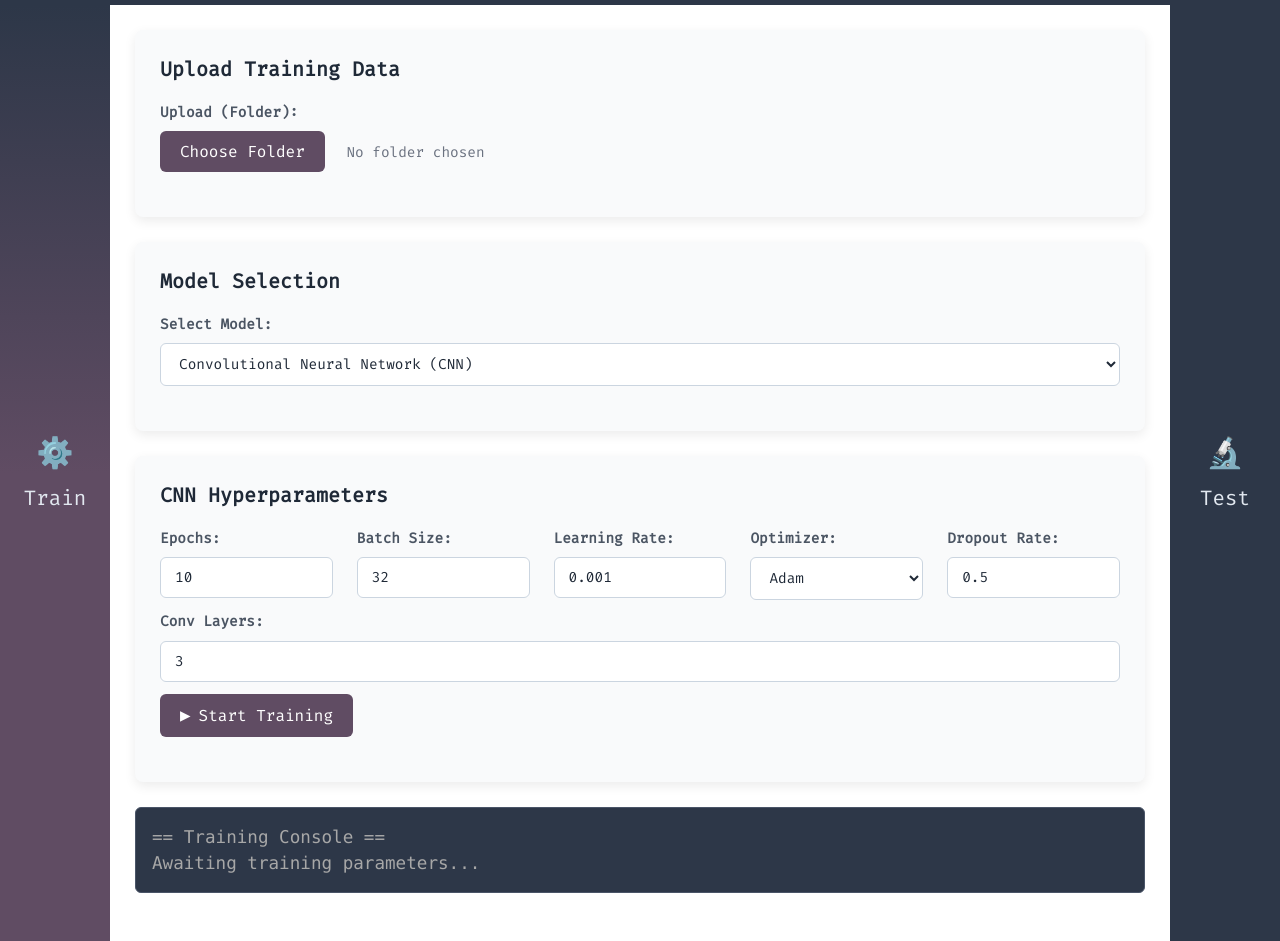
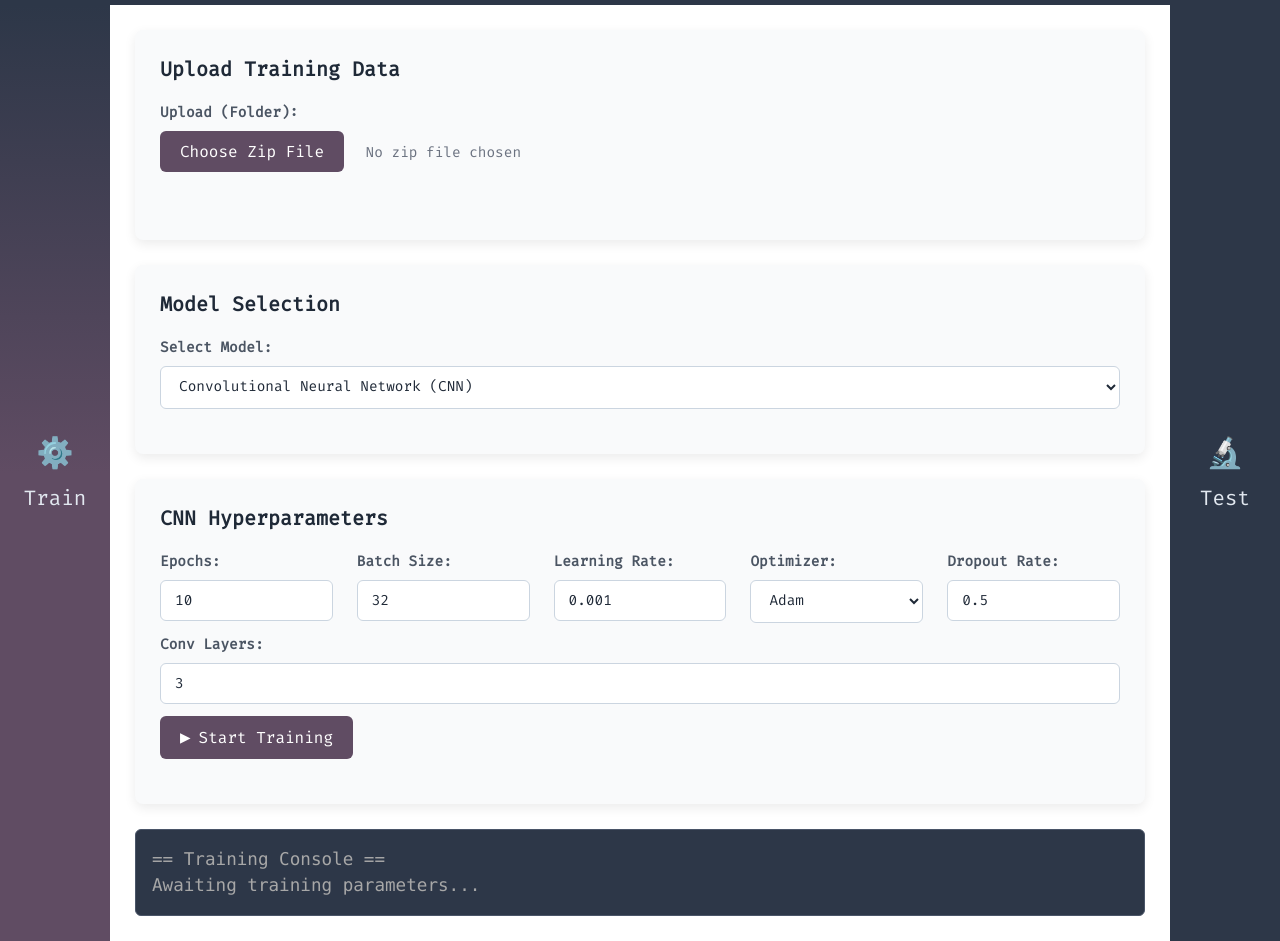
Before and after one commit to vipas189/zenklai, a Flask app: page / in a window 1280 px wide. Shown: the part 80-1021 px from the top of the page. Run offline with Flask 3, Linux system fonts and the light colour scheme.

Commit message:
UPDATE: Fixed file upload with zip

```diff
--- a/app.py
+++ b/app.py
@@ -7,7 +7,6 @@ from models.training_data import TrainingData
 
 app = Flask(__name__)
 app.config.from_object(Config)
-app.config["MAX_CONTENT_LENGTH"] = Config.MAX_CONTENT_LENGTH
 db.init_app(app)
 migrate.init_app(app, db)
 
@@ -18,8 +17,7 @@ def page_not_found(e):
 
 
 home_route(app)
-print(app.config["MAX_CONTENT_LENGTH"])
 
 
 if __name__ == "__main__":
-    app.run(debug=True)
+    app.run(host="0.0.0.0", port=5000, debug=True)
--- a/routes/home_route.py
+++ b/routes/home_route.py
@@ -7,6 +7,9 @@ from extensions import db
 import pandas as pd
 from services.allowed_file import allowed_file
 import shutil
+from werkzeug.exceptions import RequestEntityTooLarge
+import zipfile
+import io
 
 
 def home_route(app):
@@ -23,56 +26,202 @@ def home_route(app):
 
     @app.route("/upload/folder", methods=["POST"])
     def upload_folder():
-        upload_dir = os.path.join(current_app.root_path, "static/uploads")
-        os.makedirs(upload_dir, exist_ok=True)
-        files = request.files.getlist("train_files")
-        img_folder = os.path.join(upload_dir, "images")
-        os.makedirs(img_folder, exist_ok=True)
+        try:
+            upload_dir = os.path.join(current_app.root_path, "static/uploads")
+            os.makedirs(upload_dir, exist_ok=True)
+            zip_file = request.files.get("train_zip")
+            if not zip_file or zip_file.filename == "":
+                flash("No zip file selected", "error")
+                return redirect(url_for("home"))
 
-        for f in files:
-            subfolder = os.path.basename(os.path.dirname(f.filename))
-            filename = secure_filename(os.path.basename(f.filename))
-            new_name = f"{subfolder}_{filename}" if subfolder else filename
-            if allowed_file(f.filename):
-                df = pd.read_csv(f.stream, delimiter=";")
-                df["Filename"] = f"{subfolder}_" + df["Filename"]
-                df.columns = df.columns.str.replace(".", "_")
-                existing_filenames = {
-                    row[0]
-                    for row in db.session.execute(
-                        db.select(TrainingData.Filename).where(
-                            TrainingData.Filename.in_(df["Filename"].tolist())
+            if not zip_file.filename.lower().endswith(".zip"):
+                flash("Invalid file type. Please upload a .zip file.", "error")
+                return redirect(url_for("home"))
+
+            img_folder = os.path.join(upload_dir, "images")
+            os.makedirs(img_folder, exist_ok=True)
+            csv_processed = 0
+            images_processed = 0
+            zip_content = io.BytesIO(zip_file.read())
+
+            try:
+                with zipfile.ZipFile(zip_content, "r") as zip_ref:
+                    zip_filenames = zip_ref.namelist()
+
+                    for filename_in_zip in zip_filenames:
+                        sanitized_filename_in_zip = secure_filename(filename_in_zip)
+
+                        if sanitized_filename_in_zip.endswith("/"):
+                            continue
+
+                        subfolder_path_in_zip = os.path.dirname(filename_in_zip)
+                        base_filename_in_zip = os.path.basename(filename_in_zip)
+                        last_subfolder_name = os.path.basename(subfolder_path_in_zip)
+
+                        new_name = (
+                            f"{last_subfolder_name}_{base_filename_in_zip}"
+                            if last_subfolder_name
+                            else base_filename_in_zip
                         )
-                    )
-                }
+                        if allowed_file(base_filename_in_zip):
+                            target_file_path_base = upload_dir
+                        elif allowed_file(base_filename_in_zip, is_image=True):
+                            target_file_path_base = img_folder
+                        else:
+                            print(
+                                f"Skipping unsupported file type in zip: {filename_in_zip}"
+                            )
+                            continue
 
-                df = df[~df["Filename"].isin(existing_filenames)]
+                        target_file_path = os.path.join(target_file_path_base, new_name)
+                        intended_base = os.path.realpath(target_file_path_base)
+                        resolved_target = os.path.realpath(target_file_path)
 
-                if not df.empty:
-                    df.to_sql(
-                        "training_data", con=db.engine, if_exists="append", index=False
-                    )
-            elif allowed_file(f.filename, is_image=True):
-                f.save(os.path.join(img_folder, new_name))
-        db.session.commit()
-        db_rows = db.session.execute(db.select(TrainingData)).scalars().all()
-        existing_images = set(os.listdir(img_folder))
-        for db_row in db_rows:
-            if db_row.Filename not in existing_images:
-                print(f"Deleted data: {db_row.Filename}")
-                db.session.delete(db_row)
-            else:
-                existing_images.remove(db_row.Filename)
-        for filename in existing_images:
-            file_path = os.path.join(img_folder, filename)
-            try:
-                os.remove(file_path)
-                print(f"Deleted image: {file_path}")
-            except PermissionError:
-                pass
-                print(f"Could not delete image: {file_path}")
-        db.session.commit()
-        return redirect(url_for("home"))
+                        if not resolved_target.startswith(intended_base):
+                            print(
+                                f"Path traversal attempt blocked for: {filename_in_zip}"
+                            )
+                            flash(
+                                f"Blocked potentially unsafe path in zip: {filename_in_zip}",
+                                "error",
+                            )
+                            continue
+
+                        try:
+                            with zip_ref.open(filename_in_zip, "r") as internal_file:
+                                file_content = internal_file.read()
+
+                            if allowed_file(base_filename_in_zip):
+                                temp_csv_path = os.path.join(
+                                    upload_dir, f"temp_zip_{new_name}"
+                                )
+                                with open(temp_csv_path, "wb") as temp_csv_file:
+                                    temp_csv_file.write(file_content)
+
+                                try:
+                                    for chunk in pd.read_csv(
+                                        temp_csv_path, delimiter=";", chunksize=5000
+                                    ):
+                                        chunk["Filename"] = (
+                                            f"{last_subfolder_name}_"
+                                            if last_subfolder_name
+                                            else ""
+                                        ) + chunk["Filename"]
+
+                                        chunk.columns = chunk.columns.str.replace(
+                                            ".", "_"
+                                        )
+
+                                        existing_filenames = {
+                                            row[0]
+                                            for row in db.session.execute(
+                                                db.select(TrainingData.Filename).where(
+                                                    TrainingData.Filename.in_(
+                                                        chunk["Filename"].tolist()
+                                                    )
+                                                )
+                                            )
+                                        }
+
+                                        chunk = chunk[
+                                            ~chunk["Filename"].isin(existing_filenames)
+                                        ]
+
+                                        if not chunk.empty:
+                                            chunk.to_sql(
+                                                "training_data",
+                                                con=db.engine,
+                                                if_exists="append",
+                                                index=False,
+                                            )
+                                            csv_processed += len(chunk)
+
+                                finally:
+                                    if os.path.exists(temp_csv_path):
+                                        os.remove(temp_csv_path)
+
+                            elif allowed_file(base_filename_in_zip, is_image=True):
+                                with open(target_file_path, "wb") as img_file:
+                                    img_file.write(file_content)
+                                images_processed += 1
+
+                        except zipfile.BadZipFile:
+                            flash("Invalid zip file format.", "error")
+                            return redirect(url_for("home"))
+                        except Exception as e:
+                            flash(
+                                f"Error processing file from zip ({filename_in_zip}): {str(e)}",
+                                "error",
+                            )
+                            import traceback
+
+                            print(f"Error processing {filename_in_zip}:")
+                            traceback.print_exc()
+                            pass
+
+            except zipfile.BadZipFile:
+                flash("The uploaded file is not a valid zip file.", "error")
+                return redirect(url_for("home"))
+            except Exception as e:
+                flash(
+                    f"An error occurred while processing the zip file: {str(e)}",
+                    "error",
+                )
+                import traceback
+
+                print("Unhandled exception during zip processing:")
+                traceback.print_exc()
+                return redirect(url_for("home"))
+
+            db.session.commit()
+
+            db_rows = db.session.execute(db.select(TrainingData)).scalars().all()
+            expected_image_filenames_in_db = {row.Filename for row in db_rows}
+            actual_images_on_disk = set(os.listdir(img_folder))
+
+            removed_db_entries = 0
+            for db_row in db_rows:
+                if db_row.Filename not in actual_images_on_disk:
+                    print(f"Removing DB entry for missing image: {db_row.Filename}")
+                    db.session.delete(db_row)
+                    removed_db_entries += 1
+
+            removed_images = 0
+            for filename_on_disk in actual_images_on_disk:
+                if filename_on_disk not in expected_image_filenames_in_db:
+                    file_path = os.path.join(img_folder, filename_on_disk)
+                    print(f"Removing orphaned image: {file_path}")
+                    try:
+                        os.remove(file_path)
+                        removed_images += 1
+                    except PermissionError:
+                        print(
+                            f"Could not delete orphaned image (permission error): {file_path}"
+                        )
+
+            db.session.commit()
+
+            # flash(
+            #     f"Processed {csv_processed} CSV records and {images_processed} images from zip. Removed {removed_db_entries} database entries and {removed_images} orphaned images.",
+            #     "image_count",
+            # )
+            return redirect(url_for("home"))
+
+        except RequestEntityTooLarge:
+            flash(
+                "The uploaded zip file is too large. Please try uploading a smaller zip file or increasing the MAX_CONTENT_LENGTH in your Flask configuration.",
+                "error",
+            )
+            return redirect(url_for("home"))
+        except Exception as e:
+            flash(
+                f"An unhandled error occurred during zip processing: {str(e)}", "error"
+            )
+            import traceback
+
+            print("Unhandled exception during zip upload:")
+            traceback.print_exc()
+            return redirect(url_for("home"))
 
     @app.route("/delete/upload", methods=["POST"])
     def delete_upload():
--- a/templates/home.html
+++ b/templates/home.html
@@ -30,21 +30,19 @@
                     method="post"
                     enctype="multipart/form-data">
                 <input type="file"
-                       id="train-folder-input"
-                       name="train_files"
-                       webkitdirectory
-                       directory
-                       multiple
-                       onchange="updateFileLabel('train-folder-input', 'train-folder-label'); this.form.submit();">
+                       id="train-zip-input"
+                       name="train_zip"
+                       accept=".zip"
+                       onchange="updateFileLabel('train-zip-input', 'train-zip-label'); this.form.submit();">
                 <button type="button"
                         class="btn"
-                        onclick="document.getElementById('train-folder-input').click();">Choose Folder</button>
-                <span class="file-label" id="train-folder-label">
+                        onclick="document.getElementById('train-zip-input').click();">Choose Zip File</button>
+                <span class="file-label" id="train-zip-label">
                   {% set messages = get_flashed_messages(category_filter=["image_count"]) %}
                   {% if messages %}
                     {% for msg in messages %}{{ msg }}{% endfor %}
                   {% else %}
-                    No folder chosen
+                    No zip file chosen
                   {% endif %}
                 </span>
               </form>
@@ -53,6 +51,10 @@
               </form>
             </div>
           </div>
+          <span class="file-label" id="train-folder-label">
+            {% set messages = get_flashed_messages(category_filter=["error"]) %}
+            {% for msg in messages %}{{ msg }}{% endfor %}
+          </span>
         </div>
         <div class="card">
           <h2 class="card-title">Model Selection</h2>
```
Also changed, not shown: models/smplecnn.py (added, +23 -0 lines).
